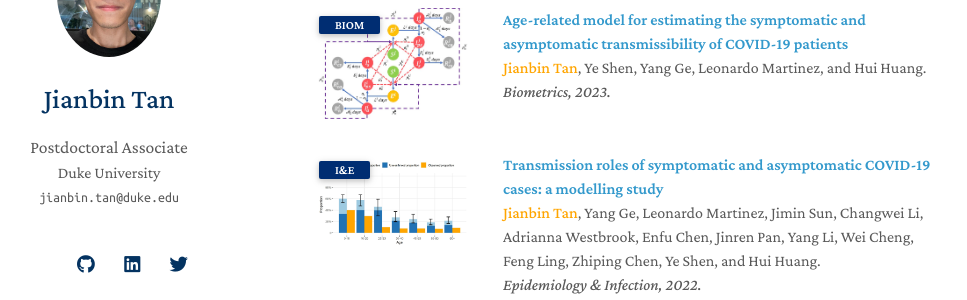
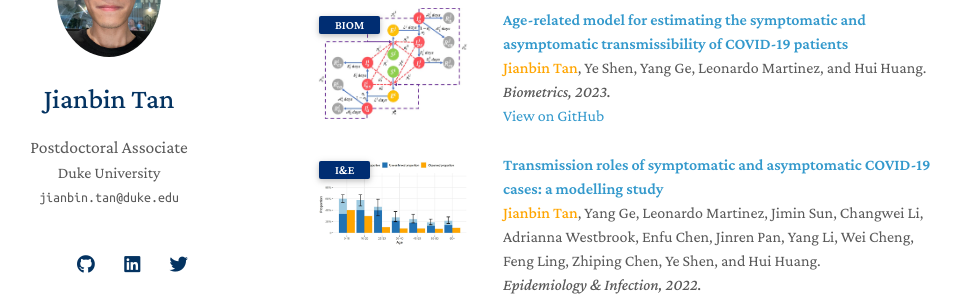
Before and after one commit to Tan-jianbin/Tan-jianbin.github.io, a Jekyll site: the page built from index.md, in a window 1280 px wide and 900 px high, scrolled down 916 px. Shown: the part 153-453 px from the top of the window, without its empty margins (167-1134 px from the left). Built offline with Jekyll 4.4.1, drawn with Linux system fonts in a browser that asks for light colours; nearby versions of some CDN libraries; a style sheet for code colours, icons or effects is not loaded; our own code applies the rules of GitHub Pages for plain Markdown files.

Commit message:
Update publications.md

```diff
--- a/_includes/publications.md
+++ b/_includes/publications.md
@@ -102,6 +102,10 @@
     <div class="title"><a href="https://doi.org/10.1111/biom.13814">Age-related model for estimating the symptomatic and asymptomatic transmissibility of COVID-19 patients</a></div>
     <div class="author"> <strong><span style="color: orange;">Jianbin Tan</span></strong>, Ye Shen, Yang Ge, Leonardo Martinez, and Hui Huang.</div>
     <div class="periodical"><em> Biometrics, 2023.</em></div>
+       <!-- Code -->
+    <div class="github-link">
+      <a href="https://github.com/Jianbin-Tan/Age-related-Model-for-COVID-19-Epidemic"> View on GitHub </a>
+    </div>
   </div>
 </div>
 </li>
```
